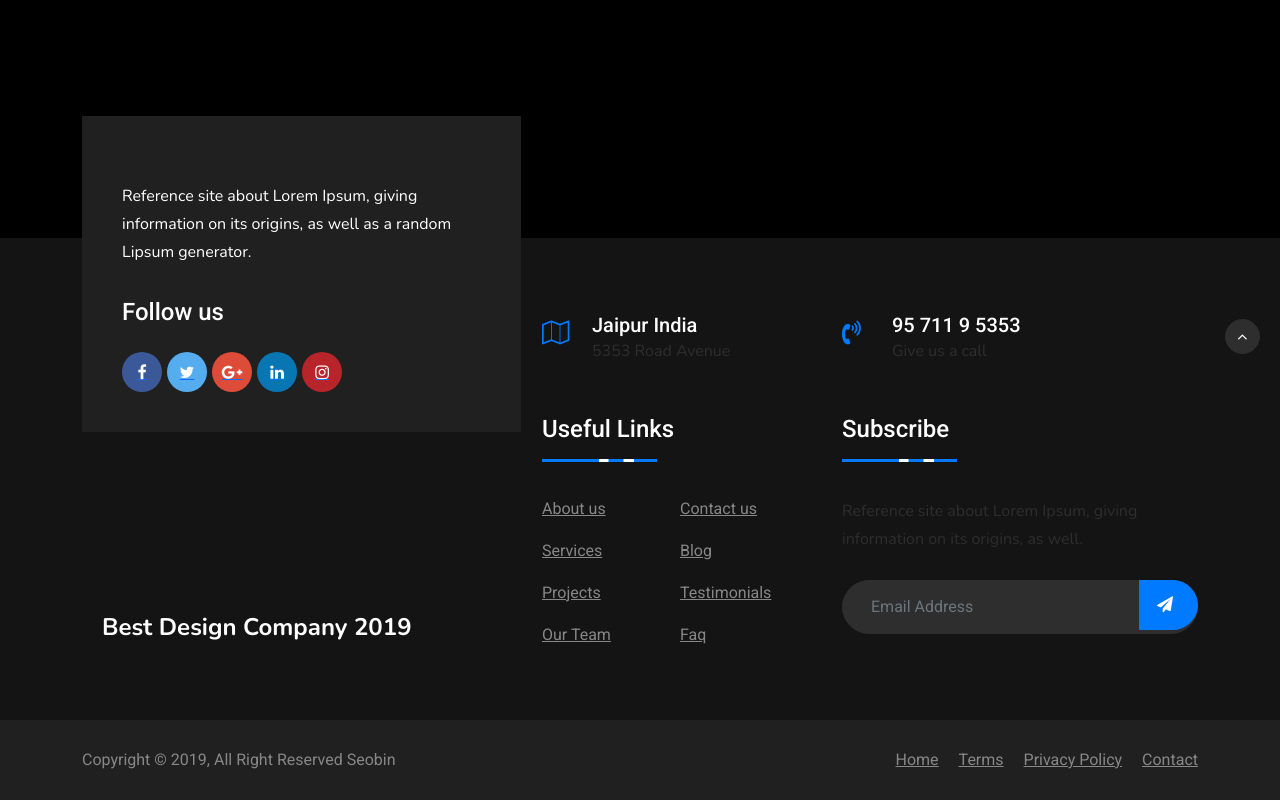
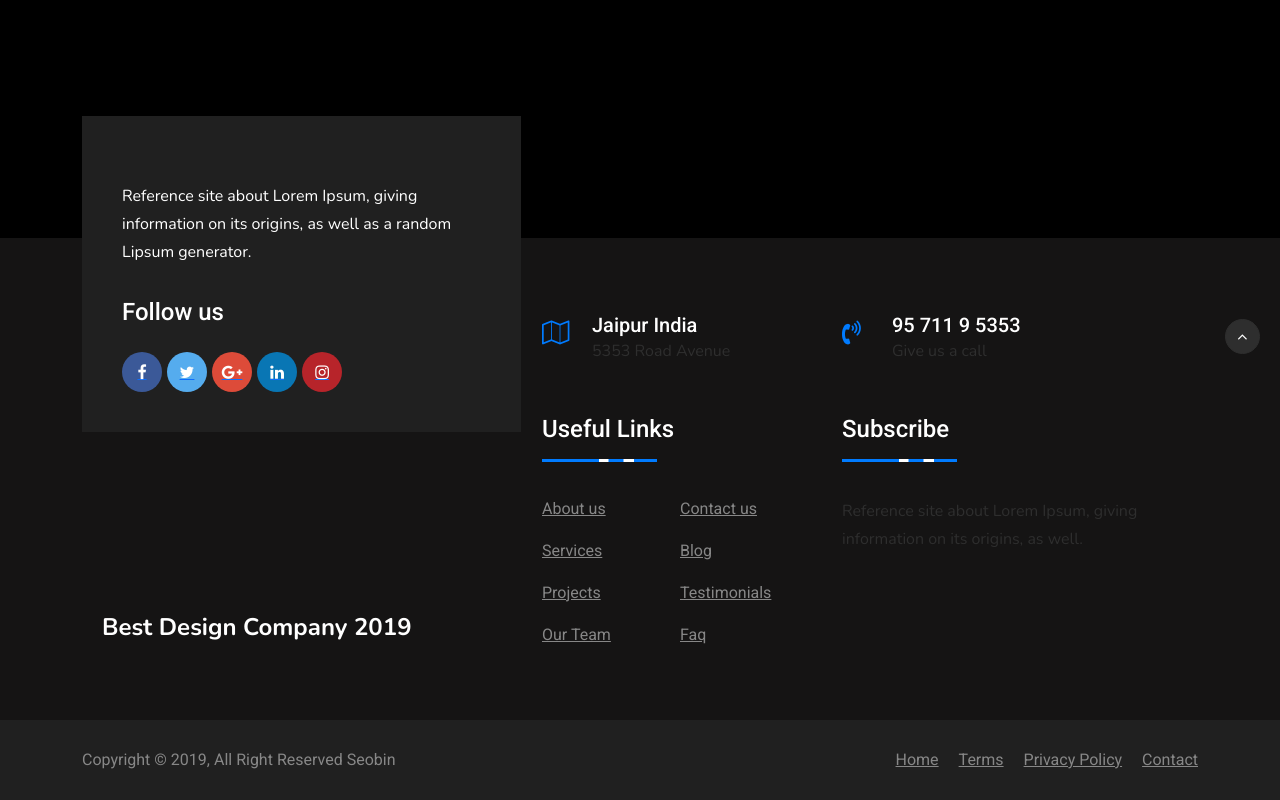
Before and after one commit to Lucadc00/My-website, a Vue app: page / in a window 1280 px wide. Shown: the part 426-1226 px from the top of the page. Built offline with nearby package versions, Linux system fonts and the light colour scheme; a web font is replaced by a local one.

Commit message:
modify footer form

```diff
--- a/src/components/Footer.vue
+++ b/src/components/Footer.vue
@@ -129,7 +129,7 @@
                                 </div>
                                 <p><!-- Don’t miss to subscribe to our new feeds, kindly fill the form below. -->
                                 Reference site about Lorem Ipsum, giving information on its origins, as well.</p>
-                                <form action="#">
+                                <!-- <form action="#">
                                     <div class="form-row">
                                         <div class="col dk-footer-form">
                                             <input type="email" class="form-control" placeholder="Email Address">
@@ -138,7 +138,7 @@
                                             </button>
                                         </div>
                                     </div>
-                                </form>
+                                </form> -->
                                 <!-- End form -->
                             </div>
                             <!-- End footer widget -->
--- a/src/main.js
+++ b/src/main.js
@@ -5,7 +5,7 @@ import Navbar from './components/Navbar.vue'
 import Footer from './components/Footer.vue'
 
 createApp(App).mount('#app')
-/*
+
 App.component('Header', Header)
 App.component('Navbar', Navbar)
-App.component('Footer', Footer) */
+App.component('Footer', Footer)
```
Also changed, not shown: 1 other file (tests, documents, lock files or other folders).
